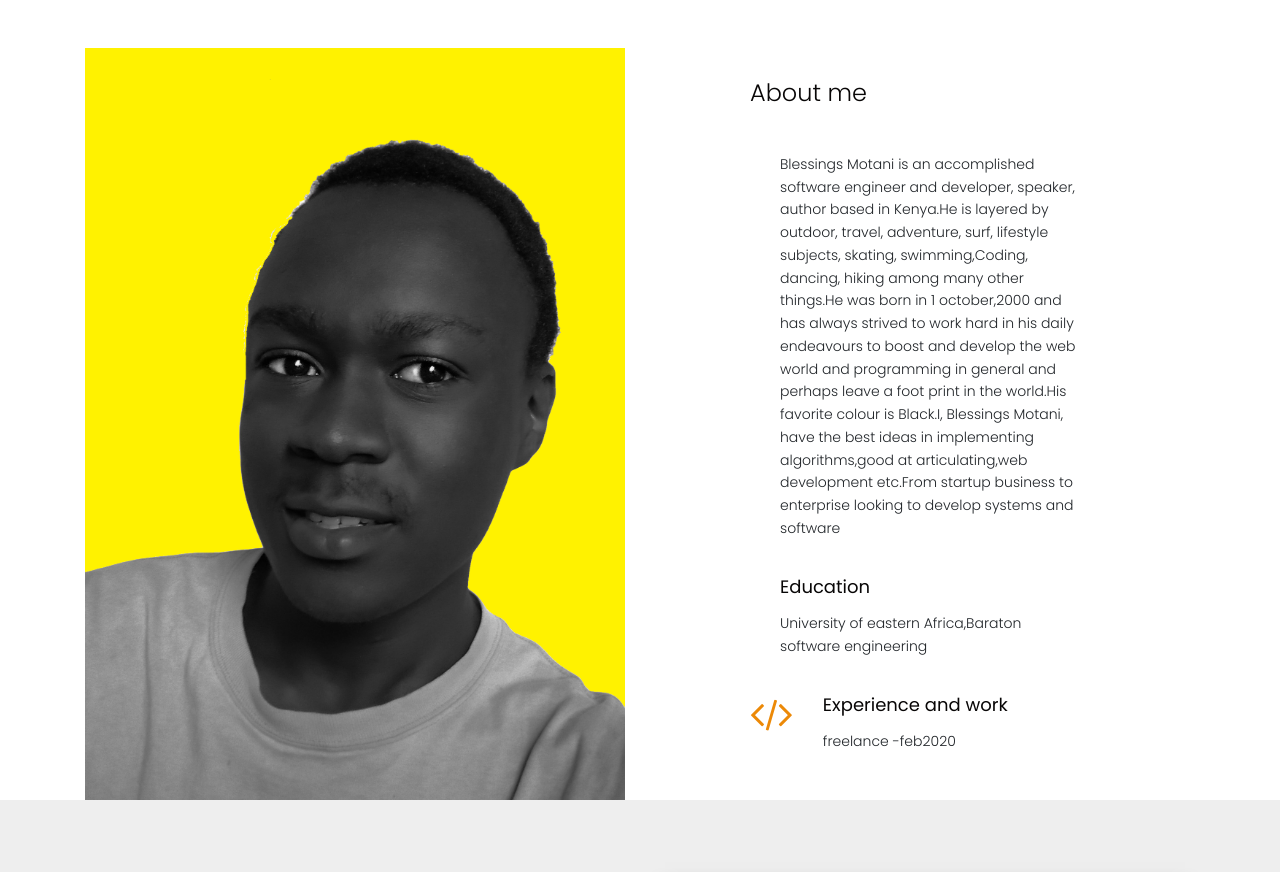
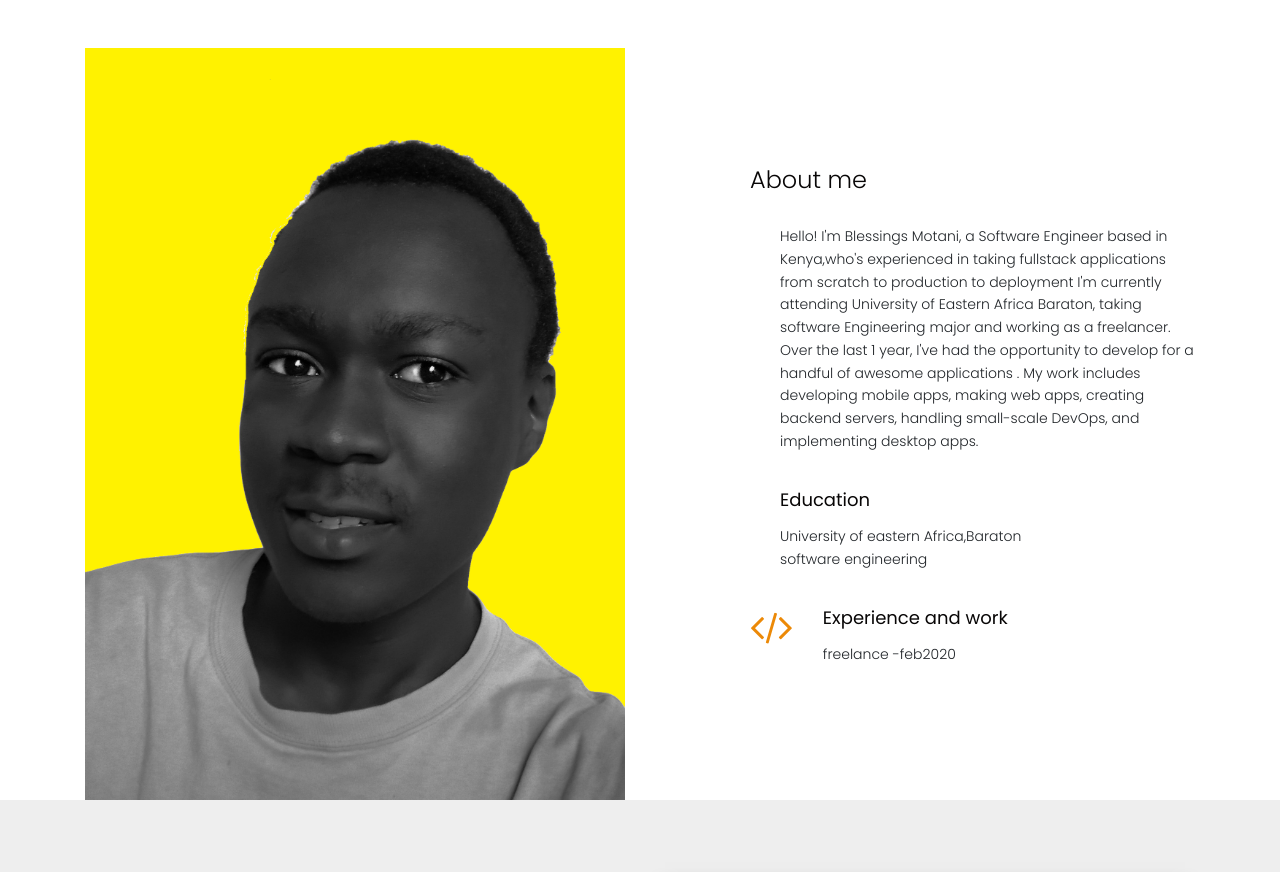
Before and after one commit to blessingsmotani/blessingsmotani3.github.io, a plain HTML site: page index.html in a window 1280 px wide. Shown: the part 4440-5312 px from the top of the page. Drawn offline with Linux system fonts and the light colour scheme; a script that the page names is missing; some icons are missing.

Commit message:
Update index.html

```diff
--- a/index.html
+++ b/index.html
@@ -491,8 +491,11 @@ CSS
                             </div>
                             <div class="details">
                                 <h4></h4>
-                                <p>
-                                    Blessings Motani is an accomplished software engineer and developer, speaker, author based in Kenya.He is layered by outdoor, travel, adventure, surf, lifestyle subjects, skating, swimming,Coding, dancing, hiking among many other things.He was born in 1 october,2000 and has always strived to work hard in his daily endeavours to boost and develop the web world and programming in general and perhaps leave a foot print in the world.His favorite colour is Black.I, Blessings Motani, have the best ideas in implementing algorithms,good at articulating,web development etc.From startup business to enterprise looking to develop systems and software
+                              Hello! I'm Blessings Motani, a Software Engineer based in Kenya,who's experienced in taking fullstack applications from scratch to production to deployment
+
+I'm currently attending  University of Eastern Africa Baraton,  taking software Engineering major and working as a freelancer.
+
+Over the last 1 year, I've had the opportunity to develop for a handful of awesome applications . My work includes developing mobile apps, making web apps, creating backend servers, handling small-scale DevOps, and implementing desktop apps.
                                 </p>
                             </div>
                         </li>
```
